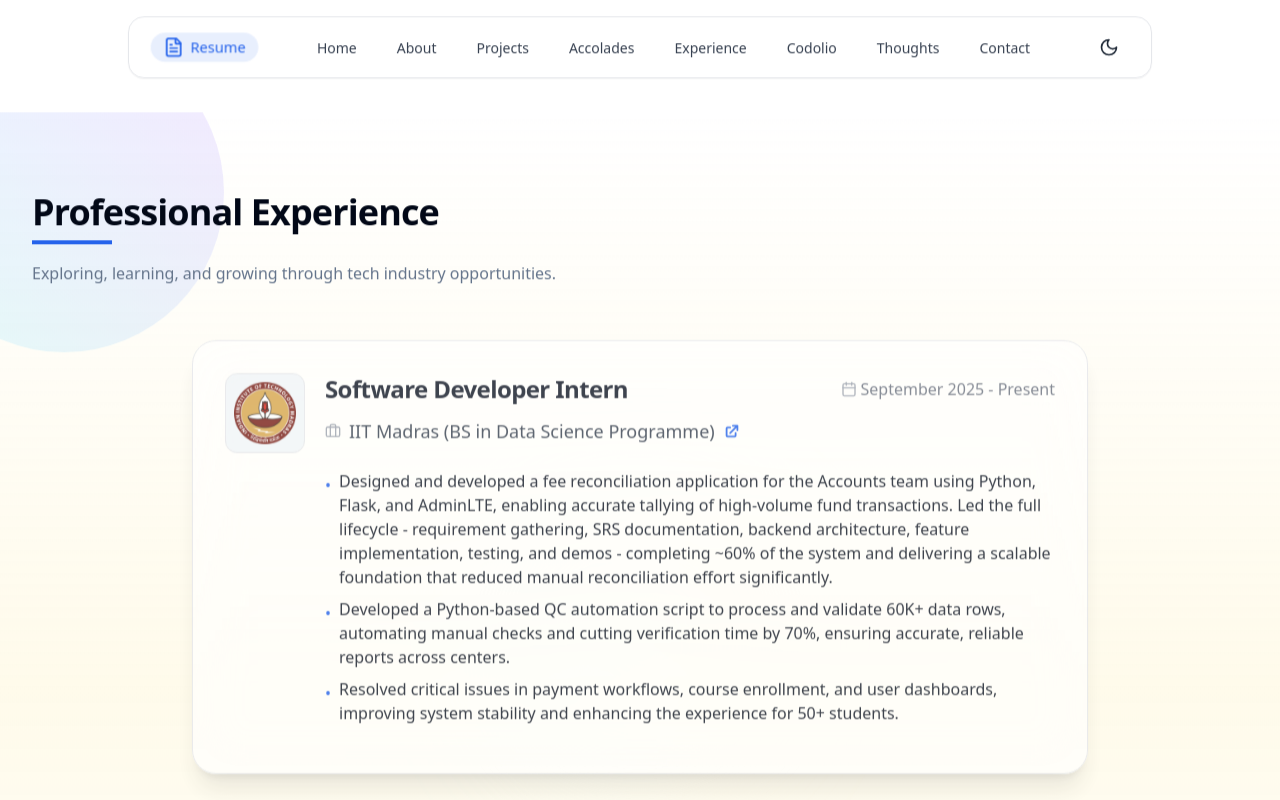
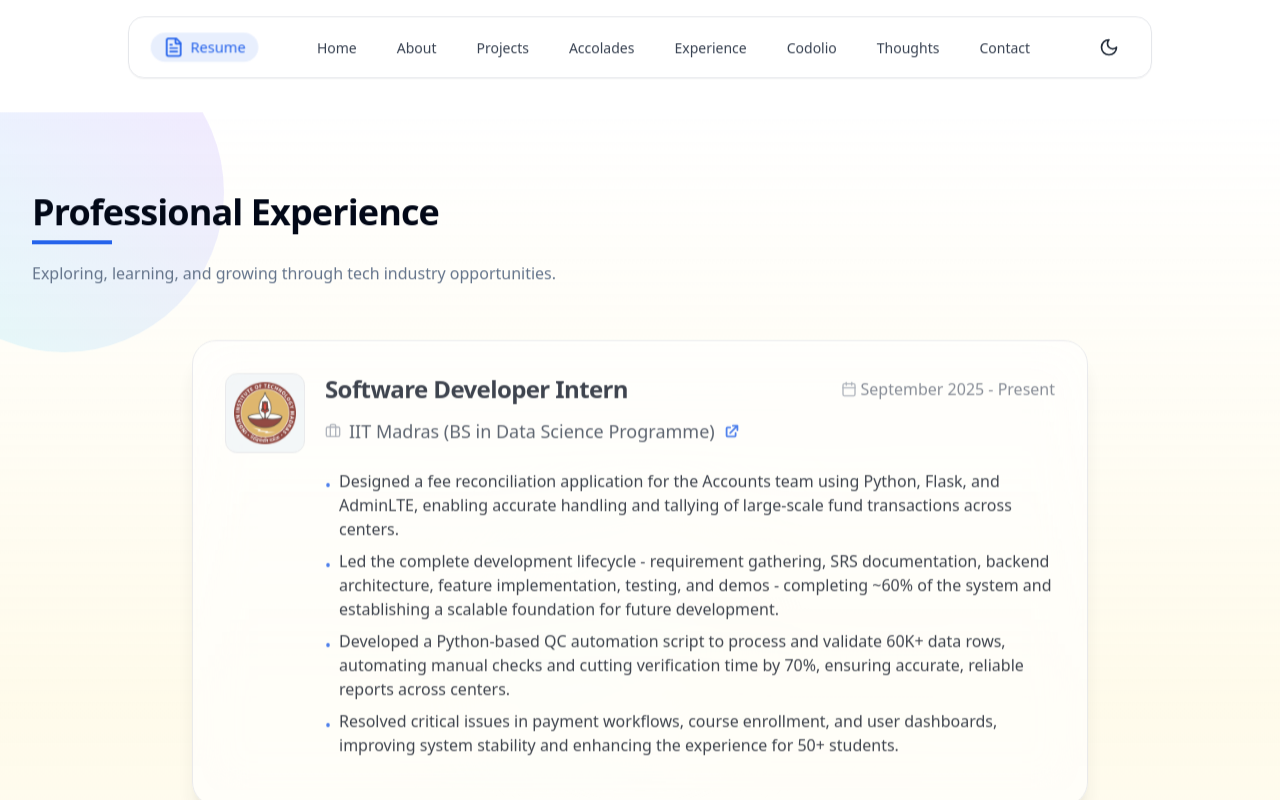
Before and after one commit to Mahadevan2005/Latest_Portfolio, a React (Vite) app: page /experience in a window 1280 px wide. Shown: the top 800 px of the page. Built offline with nearby package versions, Linux system fonts and the light colour scheme.

Commit message:
updated experience section

```diff
--- a/src/pages/Experience.tsx
+++ b/src/pages/Experience.tsx
@@ -10,7 +10,8 @@ const experienceData: ExperienceProps[] = [
     logo: "/experience/iitm_bs_logo.png",
     duration: "September 2025 - Present",
     description: [
-      "Designed and developed a fee reconciliation application for the Accounts team using Python, Flask, and AdminLTE, enabling accurate tallying of high-volume fund transactions. Led the full lifecycle - requirement gathering, SRS documentation, backend architecture, feature implementation, testing, and demos - completing ~60% of the system and delivering a scalable foundation that reduced manual reconciliation effort significantly.",
+      "Designed a fee reconciliation application for the Accounts team using Python, Flask, and AdminLTE, enabling accurate handling and tallying of large-scale fund transactions across centers.",
+      "Led the complete development lifecycle - requirement gathering, SRS documentation, backend architecture, feature implementation, testing, and demos - completing ~60% of the system and establishing a scalable foundation for future development.",
       "Developed a Python-based QC automation script to process and validate 60K+ data rows, automating manual checks and cutting verification time by 70%, ensuring accurate, reliable reports across centers.",
       "Resolved critical issues in payment workflows, course enrollment, and user dashboards, improving system stability and enhancing the experience for 50+ students."
     ],
```
